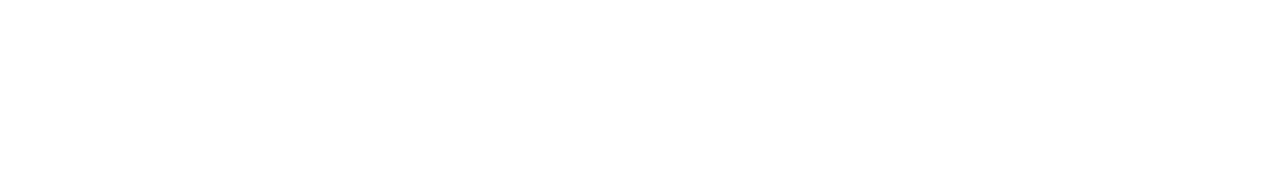
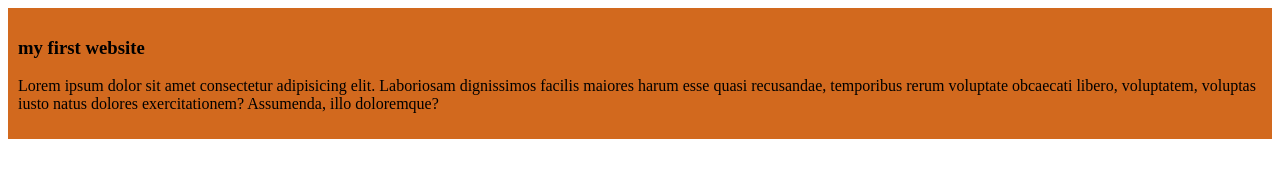
Before and after one commit to Marufg/my-simple-website, a plain HTML site: page index.html in a window 1280 px wide. Drawn offline with Linux system fonts and the light colour scheme.

Commit message:
added the first blog

```diff
--- a/index.html
+++ b/index.html
@@ -4,8 +4,12 @@
     <meta charset="UTF-8">
     <meta name="viewport" content="width=device-width, initial-scale=1.0">
     <title>my simple website</title>
+    <link rel="stylesheet" href="style/blog.css">
 </head>
 <body>
-
+    <div>
+        <h3>my first website</h3>
+        <p>Lorem ipsum dolor sit amet consectetur adipisicing elit. Laboriosam dignissimos facilis maiores harum esse quasi recusandae, temporibus rerum voluptate obcaecati libero, voluptatem, voluptas iusto natus dolores exercitationem? Assumenda, illo doloremque?</p>
+    </div>
 </body>
 </html>
--- /dev/null
+++ b/style/blog.css
@@ -0,0 +1,4 @@
+div{
+    background-color: chocolate;
+    padding: 10px;
+}
```
